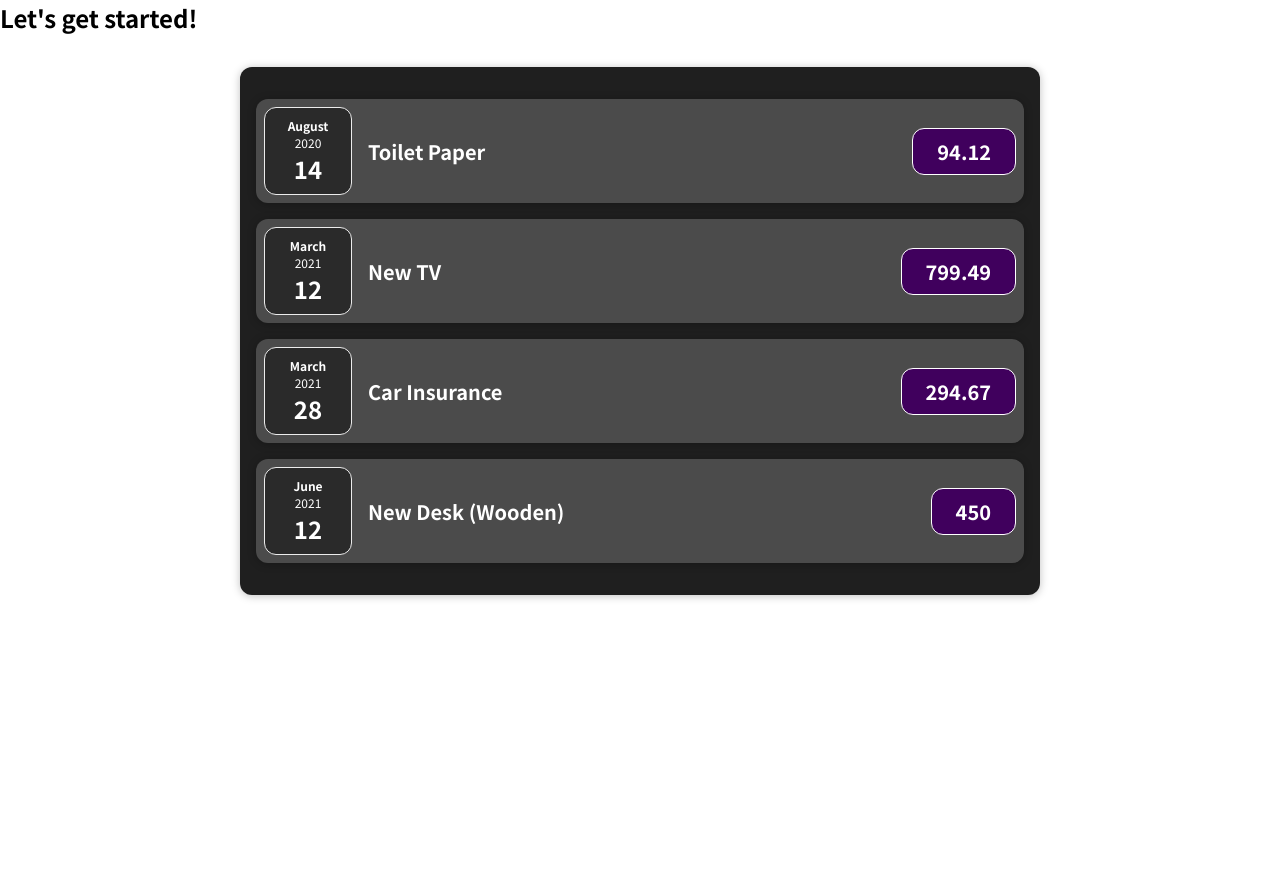
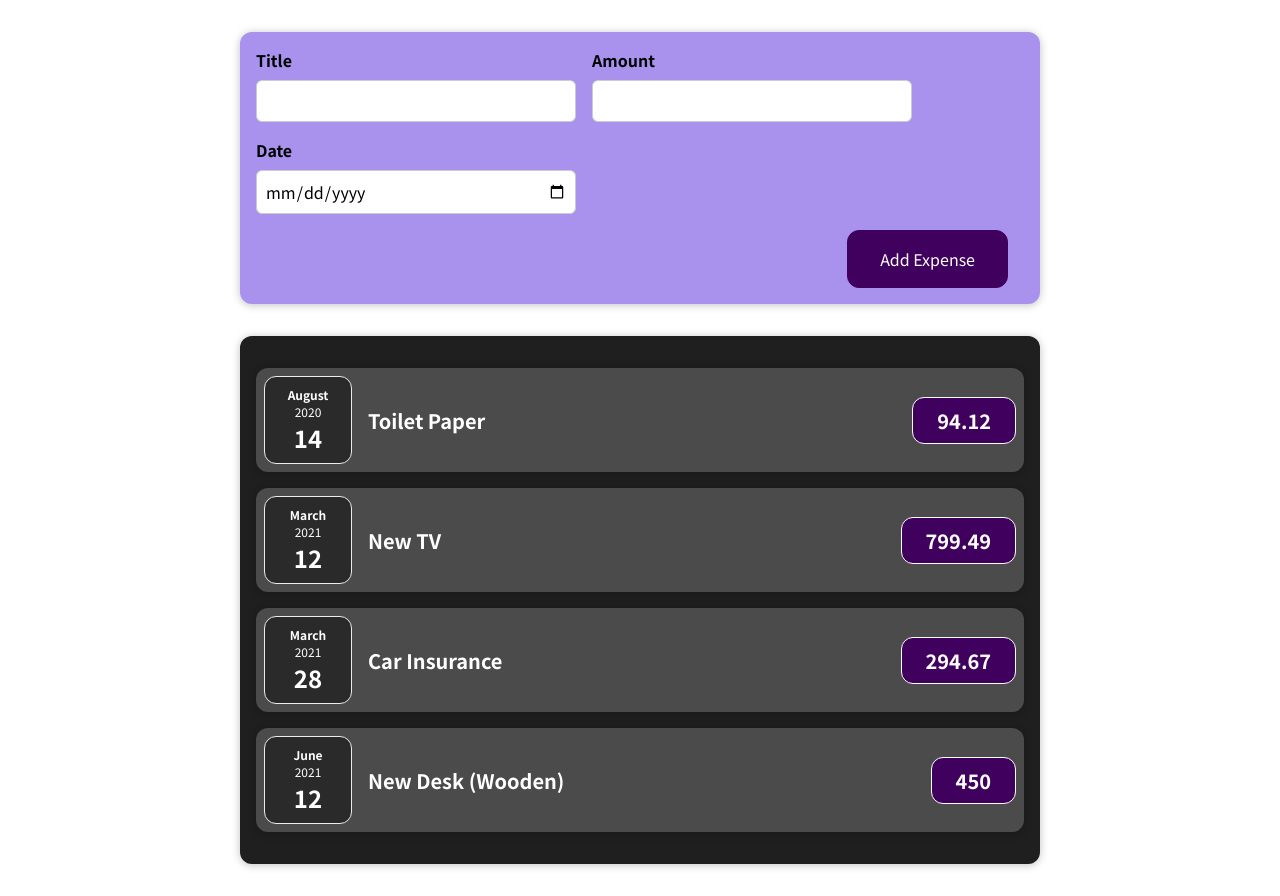
Before and after one commit to AbhinavS96/react-app, a JavaScript app: page / in a window 1280 px wide. Before the commit the page ends 800 px from the top, so only its background shows below. Built offline with nearby package versions, Linux system fonts and the light colour scheme.

Commit message:
added new expense component

```diff
--- a/src/App.js
+++ b/src/App.js
@@ -1,4 +1,5 @@
 import Expenses from "./components/Expenses";
+import NewExpense from "./components/NewExpense";
 
 function App() {
   const expenses = [
@@ -25,7 +26,7 @@
 
   return (
     <div>
-      <h2>Let's get started!</h2>
+      <NewExpense />
       <Expenses expenses={expenses} />
     </div>
   );
--- /dev/null
+++ b/src/components/ExpenseForm.css
@@ -0,0 +1,26 @@
+.new-expense__controls {
+  display: flex;
+  flex-wrap: wrap;
+  gap: 1rem;
+  margin-bottom: 1rem;
+  text-align: left;
+}
+
+.new-expense__control label {
+  font-weight: bold;
+  margin-bottom: 0.5rem;
+  display: block;
+}
+
+.new-expense__control input {
+  font: inherit;
+  padding: 0.5rem;
+  border-radius: 6px;
+  border: 1px solid #ccc;
+  width: 20rem;
+  max-width: 100%;
+}
+
+.new-expense__actions {
+  text-align: right;
+}
--- /dev/null
+++ b/src/components/ExpenseForm.js
@@ -0,0 +1,27 @@
+import "./ExpenseForm.css";
+
+function ExpenseForm() {
+  return (
+    <form>
+      <div className="new-expense__controls">
+        <div className="new-expense__control">
+          <label>Title</label>
+          <input type="text"></input>
+        </div>
+        <div className="new-expense__control">
+          <label>Amount</label>
+          <input type="number" min="0.01" step="0.01"></input>
+        </div>
+        <div className="new-expense__control">
+          <label>Date</label>
+          <input type="date" min="2019*01-01" max="2022-12-31"></input>
+        </div>
+      </div>
+      <div className="new-expense__actions">
+        <button type="submit">Add Expense</button>
+      </div>
+    </form>
+  );
+}
+
+export default ExpenseForm;
--- /dev/null
+++ b/src/components/NewExpense.css
@@ -0,0 +1,38 @@
+.new-expense {
+  background-color: #a892ee;
+  padding: 1rem;
+  margin: 2rem auto;
+  width: 50rem;
+  max-width: 95%;
+  border-radius: 12px;
+  text-align: center;
+  box-shadow: 0 1px 8px rgba(0, 0, 0, 0.25);
+}
+
+.new-expense button {
+  font: inherit;
+  cursor: pointer;
+  padding: 1rem 2rem;
+  border: 1px solid #40005d;
+  background-color: #40005d;
+  color: white;
+  border-radius: 12px;
+  margin-right: 1rem;
+}
+
+.new-expense button:hover,
+.new-expense button:active {
+  background-color: #510674;
+  border-color: #510674;
+}
+
+.new-expense button.alternative {
+  color: #220131;
+  border-color: transparent;
+  background-color: transparent;
+}
+
+.new-expense button.alternative:hover,
+.new-expense button.alternative:active {
+  background-color: #ddb3f8;
+}
--- /dev/null
+++ b/src/components/NewExpense.js
@@ -0,0 +1,12 @@
+import ExpenseForm from "./ExpenseForm";
+import "./NewExpense.css";
+
+function NewExpense() {
+  return (
+    <div className="new-expense">
+      <ExpenseForm />
+    </div>
+  );
+}
+
+export default NewExpense;
```
Also changed, not shown: 1 other file (tests, documents, lock files or other folders).
